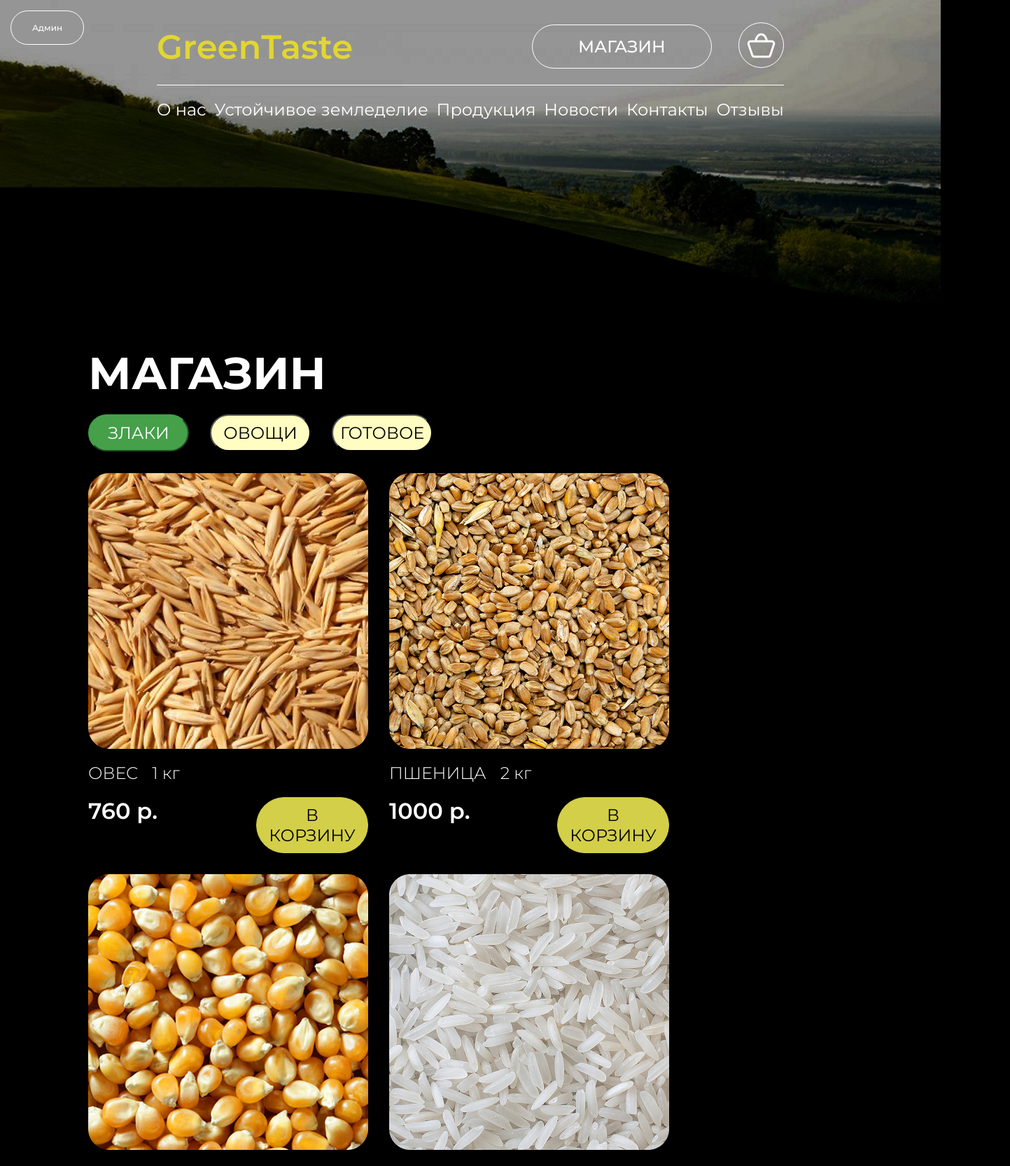
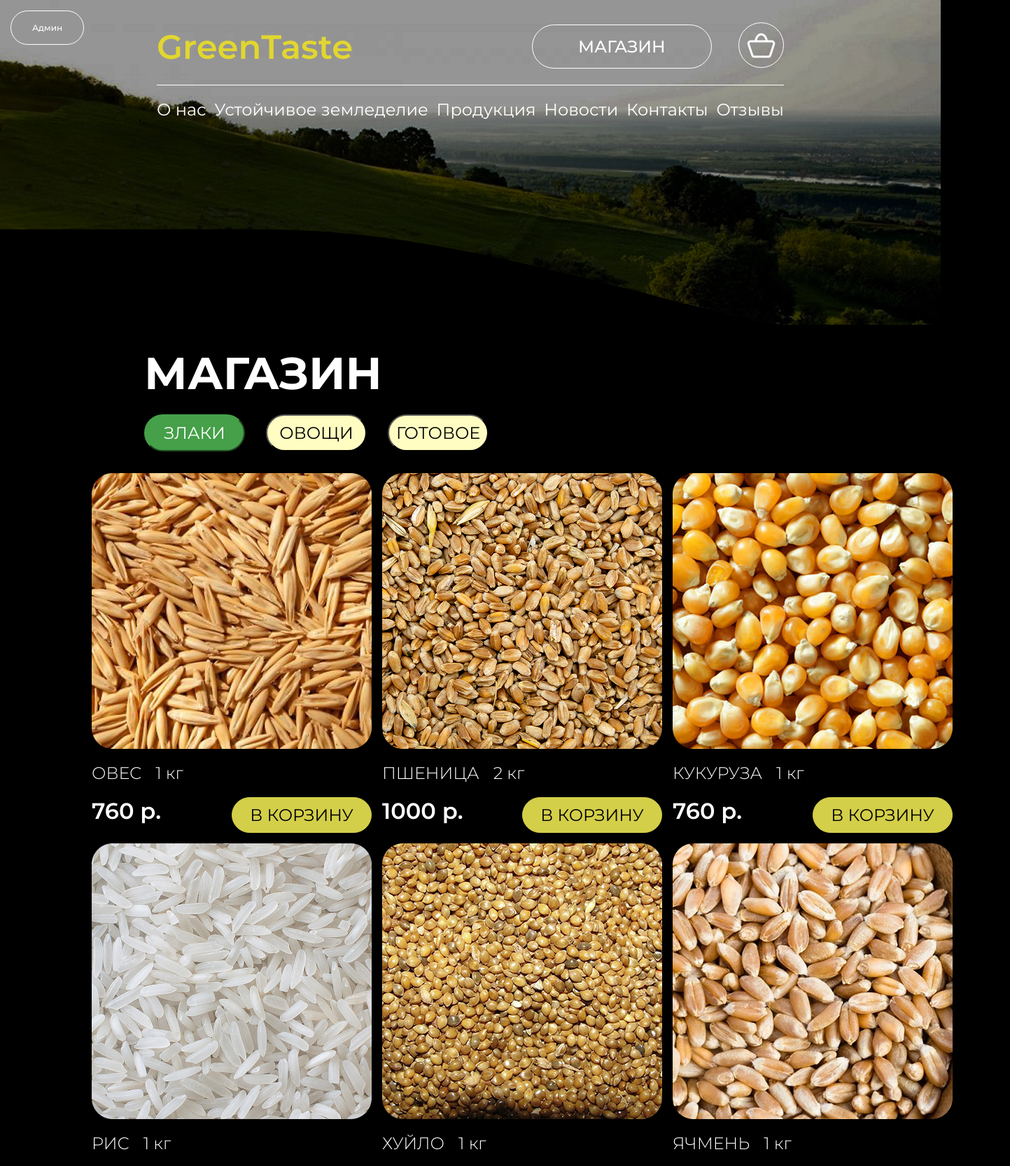
Before and after one commit to saltlakecity/React-JS-admin-panel-shop-cart, a React (Vite) app: page /shop in a window 1280 px wide. Shown: the top 1666 px of the page at 70% size, 1443 px wide, since content can reach past the window. Built offline with nearby package versions, Linux system fonts and the light colour scheme.

Commit message:
initial commit 3

```diff
--- a/src/components/Header.css
+++ b/src/components/Header.css
@@ -25,7 +25,7 @@
 
 .blackwave {
     position: absolute;
-    bottom: -20px;
+    bottom: -80px;
     left: 0;
     z-index: -2;
 }
@@ -95,6 +95,8 @@
 }
 
 .header-title {
+    position: relative;
+    align-self: center;
     display: flex;
     flex-direction: column;
     align-items: center;
@@ -103,11 +105,12 @@
     width:100%;
     color:white;
     height:64vh;
+    margin-right:30px;
 }
 .header-title h1 {
     font-size: 64px;
     font-weight: 600;
-    letter-spacing: 2px;
+    letter-spacing: 1px;
 }
 .header-title p{
     font-size:24px;
@@ -163,7 +166,4 @@
     gap: 10px;
     font-size:12px;
   }
-  .header-admin-button {
-    content:'Админ'
-  }
 }
--- a/src/components/main-layout/Home/AgricultureCards.css
+++ b/src/components/main-layout/Home/AgricultureCards.css
@@ -1,7 +1,7 @@
 .agrocards-container {
     margin-top: 30vh;
     height:20vh;
-    width:136vh;
+    width:152vh;
     display: flex;
     flex-direction: column;
     position: relative;
--- a/src/components/main-layout/Home/Main.css
+++ b/src/components/main-layout/Home/Main.css
@@ -4,7 +4,6 @@
     height:100vh;
     display: flex;
     align-items: center;
-    justify-content: center;
     flex-direction: column;
-    margin-top: 180vh;
+    margin-top: 80px;
 }
--- a/src/components/main-layout/Home/News.css
+++ b/src/components/main-layout/Home/News.css
@@ -1,7 +1,7 @@
 .news-container {
     margin-top: 80vh;
     height:100%;
-    width:136vh;
+    width:152vh;
     display: flex;
     flex-direction: column;
     position: relative;
@@ -44,7 +44,7 @@
 .news-item h1{
     position: absolute;
     left:80px;
-    top:220px;
+    top:140px;
     font-weight:400;
     width:80vh;
     text-transform: uppercase;
@@ -91,7 +91,9 @@
   flex-direction: column;
   justify-content: center;
   align-items: center;
-  font-size:28px;
+  font-size:24px;
+  height:95%;
+  width:98%;
 }
 .news-back p {
     margin-top: 128px;
--- a/src/components/main-layout/Home/Production.css
+++ b/src/components/main-layout/Home/Production.css
@@ -1,7 +1,7 @@
 .production-cards-container {
     margin-top: 118vh;
     height:20vh;
-    width:136vh;
+    width:152vh;
     display: flex;
     flex-direction: column;
     position: relative;
@@ -53,7 +53,7 @@
     flex-direction: column;
     align-items: center;
     justify-content: space-between;
-    height:100%;
+    height:550px;
     gap: 20px;
     position: relative;
 }
--- a/src/components/main-layout/Shop/Shop.css
+++ b/src/components/main-layout/Shop/Shop.css
@@ -3,8 +3,8 @@
     display: flex;
     align-items: center;
     flex-direction: column;
-    width:100%;
-    height:160vh;
+    width:180vh;
+    height:100%;
 }
 .shop-header {
     position: relative;
@@ -36,15 +36,15 @@
     background-color: #FFFDC1;
 }
 .shop-content {
-    left:30px;
+    left:-45px;
     top:212px;
-    width:136vh;
+    width:164vh;
     position: absolute;
     display: flex;
     flex-direction: row;
     flex-wrap: wrap;
     align-items: center;
-    gap: 30px;
+    gap: 15px;
 }
 .shop-item {
     display: flex;
@@ -76,7 +76,7 @@
 .add-to-cart-btn {
     font-size: 24px;
     padding: 10px;
-    width: 20vh;
+    width: 25vh;
     background-color: #D4CF49;
     border-radius: 50px;
     border: 1px solid #D4CF49;
```
